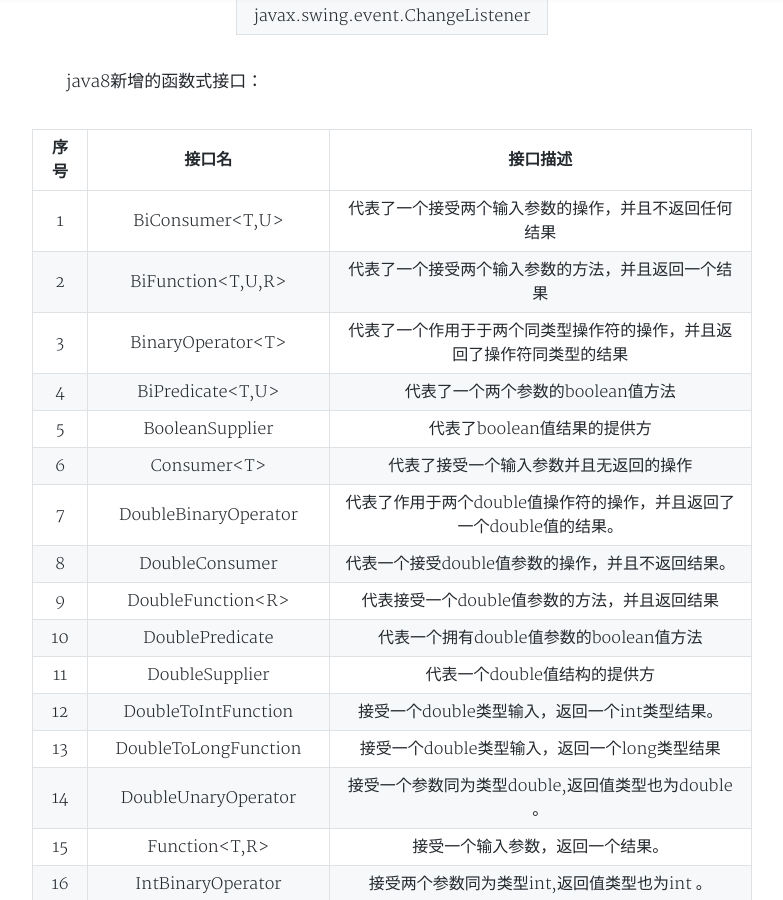
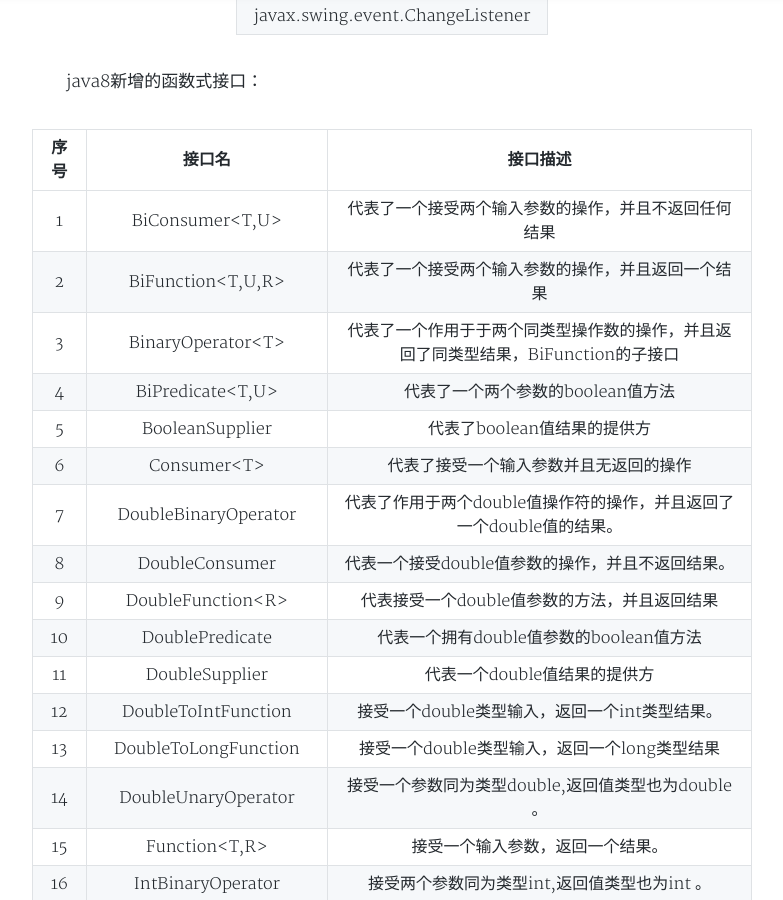
Before and after one commit to yeslsl/never-ever-ver-er-r.github.io, a Jekyll site: the page built from _posts/2019-06-27-java8之lambda表达式及方法引用.md, in a window 1280 px wide and 900 px high, scrolled down 1498 px. Shown: the whole window, without its empty margins (248-1031 px from the left). Built offline with Jekyll 4.4.1, drawn with Linux system fonts in a browser that asks for light colours; nearby versions of some CDN libraries; a style sheet for code colours, icons or effects is not loaded.

Commit message:
lambda表达式函数式接口完善

```diff
--- a/_posts/2019-06-27-java8之lambda表达式及方法引用.md
+++ b/_posts/2019-06-27-java8之lambda表达式及方法引用.md
@@ -31,7 +31,7 @@ tags: java java8 lambda 方法引用 method reference
 　　java8之前就存在的函数式接口：
 
 | 接口名 |
-| :---: |
+| :---------------------------------------------------------------------------------: |
 |java.lang.Runnable|
 |java.util.concurrent.Callable|
 |java.security.PrivilegedAction|
@@ -48,8 +48,8 @@ tags: java java8 lambda 方法引用 method reference
 |序号|接口名|接口描述|
 |:---:|:---:|:---:|
 |1|BiConsumer&lt;T,U>|代表了一个接受两个输入参数的操作，并且不返回任何结果|
-|2|BiFunction&lt;T,U,R>|代表了一个接受两个输入参数的方法，并且返回一个结果|
-|3|BinaryOperator&lt;T>|代表了一个作用于于两个同类型操作符的操作，并且返回了操作符同类型的结果|
+|2|BiFunction&lt;T,U,R>|代表了一个接受两个输入参数的操作，并且返回一个结果|
+|3|BinaryOperator&lt;T>|代表了一个作用于于两个同类型操作数的操作，并且返回了同类型结果，BiFunction的子接口|
 |4|	BiPredicate&lt;T,U>|代表了一个两个参数的boolean值方法|
 |5|	BooleanSupplier|代表了boolean值结果的提供方|
 |6|	Consumer&lt;T>|代表了接受一个输入参数并且无返回的操作|
@@ -57,7 +57,7 @@ tags: java java8 lambda 方法引用 method reference
 |8|	DoubleConsumer|代表一个接受double值参数的操作，并且不返回结果。|
 |9|	DoubleFunction&lt;R>|代表接受一个double值参数的方法，并且返回结果|
 |10|	DoublePredicate|代表一个拥有double值参数的boolean值方法|
-|11|	DoubleSupplier|代表一个double值结构的提供方|
+|11|	DoubleSupplier|代表一个double值结果的提供方|
 |12|	DoubleToIntFunction|接受一个double类型输入，返回一个int类型结果。|
 |13|	DoubleToLongFunction|接受一个double类型输入，返回一个long类型结果|
 |14|	DoubleUnaryOperator|接受一个参数同为类型double,返回值类型也为double 。|
```
